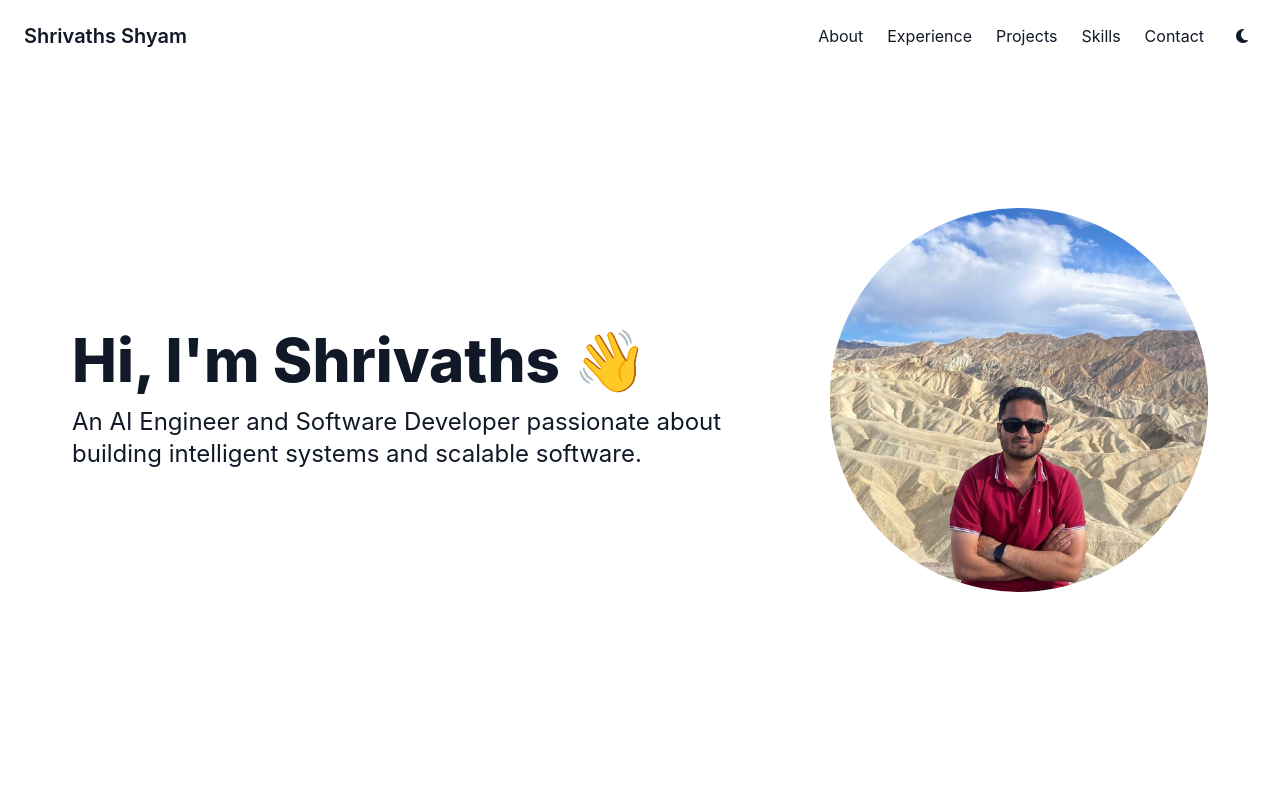
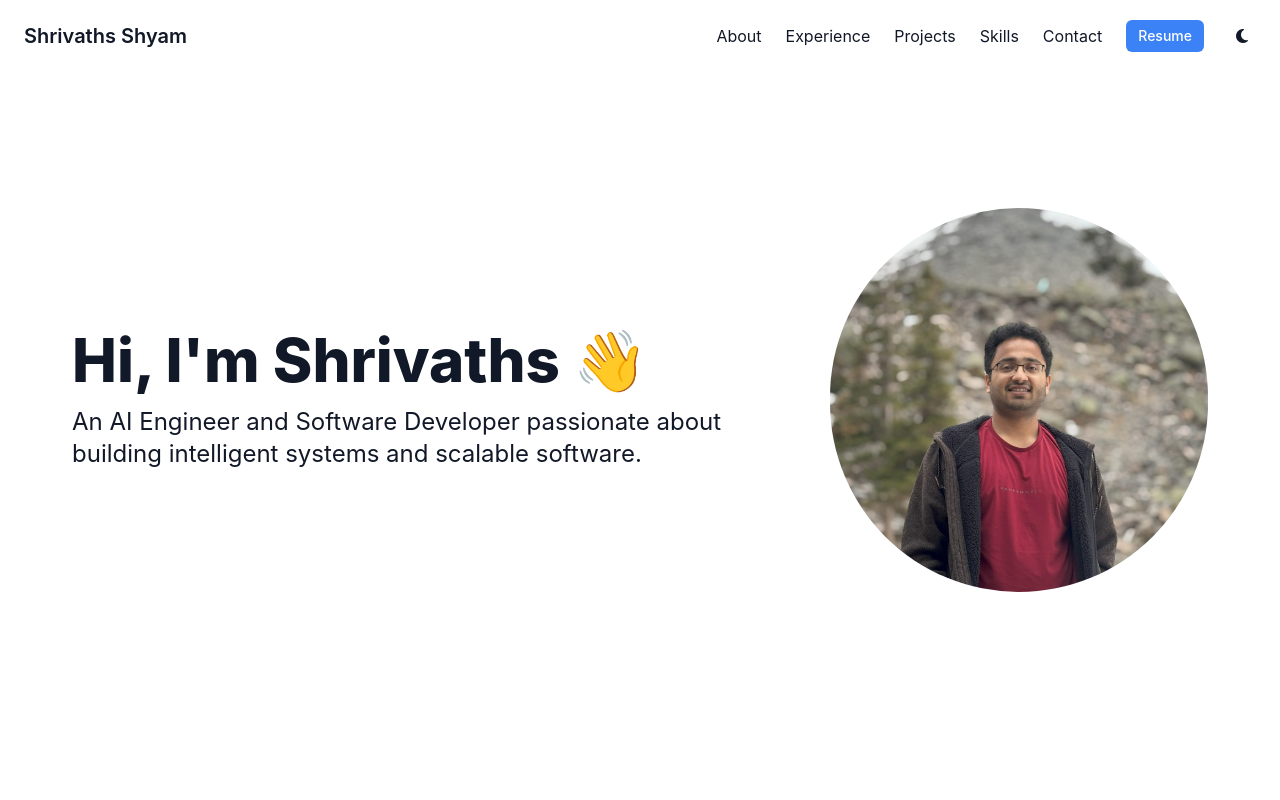
Before and after one commit to shrivaths16/profile, a Next.js app: page / in a window 1280 px wide. Shown: the top 800 px of the page. Built offline with nearby package versions, Linux system fonts and the light colour scheme.

Commit message:
Add resume download and change dp

```diff
--- a/components/Header.tsx
+++ b/components/Header.tsx
@@ -12,6 +12,7 @@ const Header = () => {
     { title: 'Projects', href: '#projects' },
     { title: 'Skills', href: '#skills' },
     { title: 'Contact', href: '#contact' },
+    { title: 'Resume', href: '/Shrivaths_Resume_June2025.pdf', download: true },
   ];
 
   return (
@@ -27,15 +28,28 @@ const Header = () => {
 
           {/* Desktop Navigation */}
           <div className="hidden md:flex items-center space-x-6">
-            {navLinks.map(link => (
-              <a key={link.href} href={link.href} className="hover:text-blue-500 font-normal">{link.title}</a>
-            ))}
-            <ThemeToggle /> {/*Add toggle to desktop menu */}
+            {navLinks.map((link) =>
+              link.download ? (
+                // Styled button for the download link
+                <a
+                  key={link.title}
+                  href={link.href}
+                  download
+                  className="bg-blue-500 text-white px-3 py-1.5 rounded-md text-sm font-medium hover:bg-blue-600 transition-colors"
+                >
+                  {link.title}
+                </a>
+              ) : (
+                // Regular text link
+                <a key={link.title} href={link.href} className="hover:text-blue-500 font-normal">{link.title}</a>
+              )
+            )}
+            <ThemeToggle />
           </div>
 
-          {/* Mobile Menu Button */}
+          {/* Mobile Menu Button... */}
           <div className="md:hidden flex items-center">
-            <ThemeToggle /> {/*Add toggle to mobile menu */}
+            <ThemeToggle />
             <button onClick={() => setIsMenuOpen(!isMenuOpen)} className="ml-4" aria-label="Open menu">
               <i className="fa-solid fa-bars fa-xl"></i>
             </button>
@@ -46,23 +60,24 @@ const Header = () => {
       {/* Mobile Menu Overlay */}
       <div
         className={`
-          fixed inset-0 z-20 bg-white dark:bg-gray-900 transition-transform duration-300 ease-in-out
+          fixed inset-0 z-30 bg-white dark:bg-gray-900 transition-transform duration-300 ease-in-out
           ${isMenuOpen ? 'translate-x-0' : 'translate-x-full'}
           md:hidden
         `}
       >
-      <div className="flex justify-end p-6">
+        <div className="flex justify-end p-6">
           <button onClick={() => setIsMenuOpen(false)} aria-label="Close menu">
             <i className="fa-solid fa-times fa-2xl"></i>
           </button>
         </div>
         <div className="flex flex-col items-center justify-center h-full -mt-16 space-y-8">
-          {navLinks.map(link => (
+          {navLinks.map((link) => (
             <a
-              key={link.href}
+              key={link.title}
               href={link.href}
               className="text-3xl font-semibold hover:text-blue-500"
               onClick={() => setIsMenuOpen(false)}
+              download={link.download} // Add download attribute here too
             >
               {link.title}
             </a>
--- a/components/Hero.tsx
+++ b/components/Hero.tsx
@@ -6,9 +6,9 @@ const Hero = () => {
 
   useEffect(() => {
     const timers = [
-      setTimeout(() => setAnimationStep(1), 500),   // Step 1: Image fades in
-      setTimeout(() => setAnimationStep(2), 1200),  // Step 2: Text fades in
-      setTimeout(() => setAnimationStep(3), 1600),  // Step 3: Description fades in
+      setTimeout(() => setAnimationStep(1), 500),   // Image fades in
+      setTimeout(() => setAnimationStep(2), 1200),  // Text fades in
+      setTimeout(() => setAnimationStep(3), 1600),  // Description fades in
     ];
     return () => timers.forEach(timer => clearTimeout(timer));
   }, []);
@@ -30,7 +30,7 @@ const Hero = () => {
           `}
         >
           <Image
-            src="/profile.JPG"
+            src="/profile.jpg"
             alt="Shrivaths Shyam"
             fill
             className="rounded-full object-cover"
```
Also changed, not shown: public/profile.JPG.
